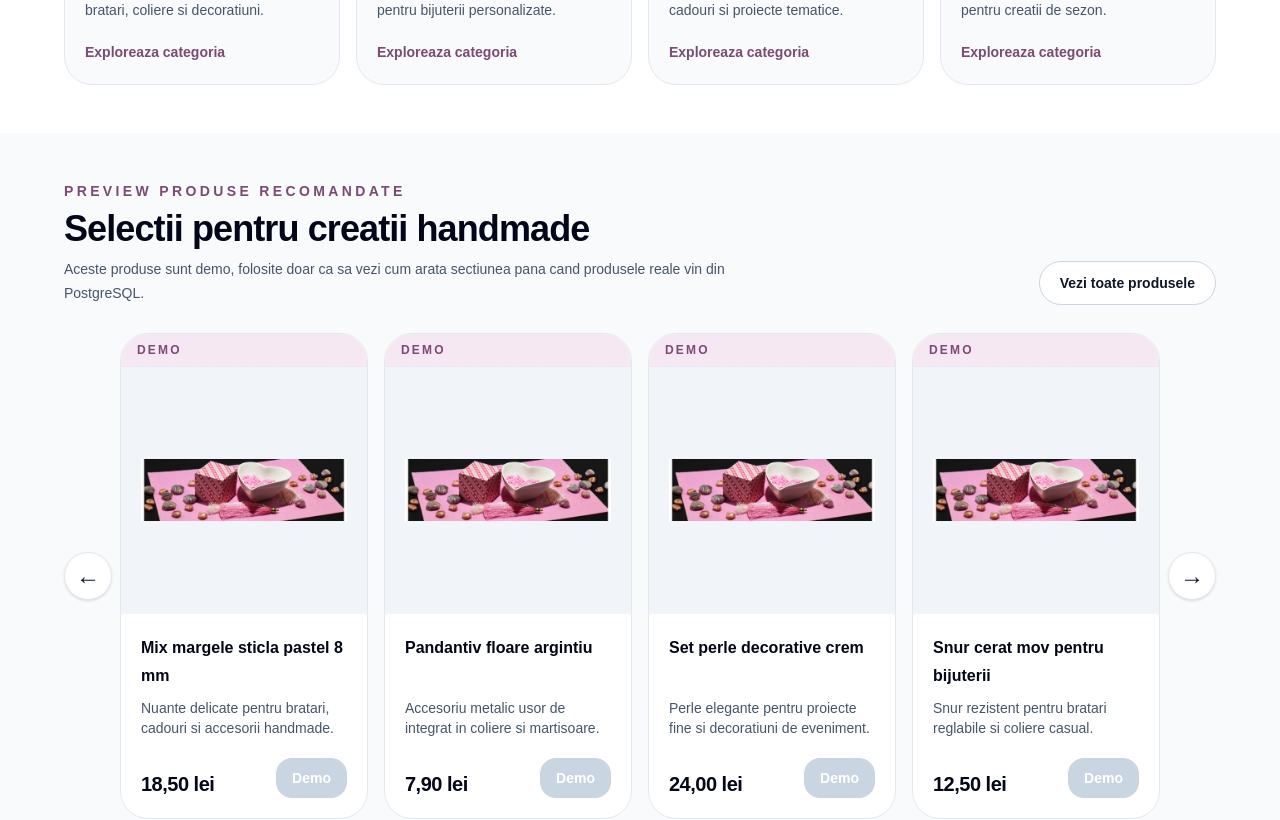
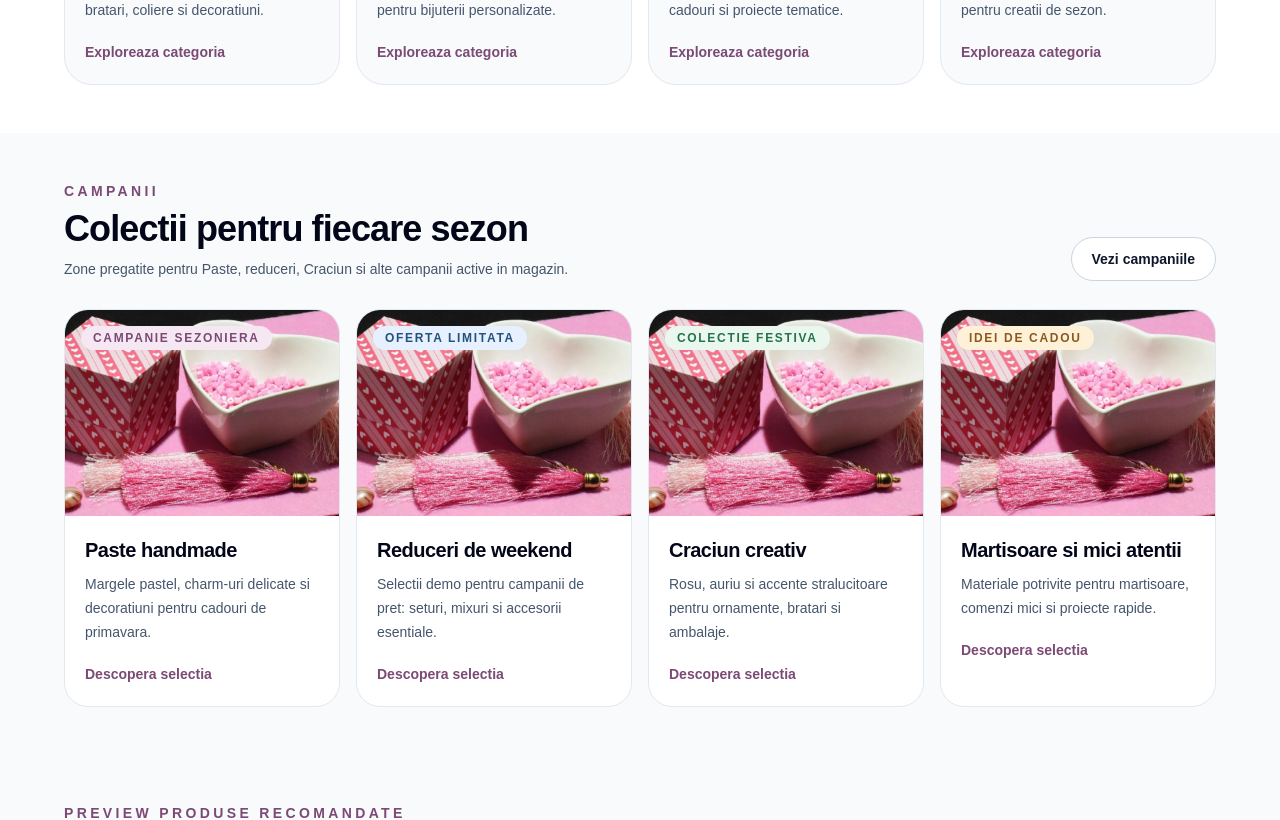
Before and after one commit to DMI-web-presence/margele-net-project, a Next.js app in the folder frontend/: page / in a window 1280 px wide. Shown: the part 1180-2000 px from the top of the page. Built offline with nearby package versions, Linux system fonts and the light colour scheme; no server answers.

Commit message:
MARGELE-27 Added a campaign section.

```diff
--- /dev/null
+++ b/frontend/components/campaign-section.tsx
@@ -0,0 +1,104 @@
+import Image from 'next/image';
+import Link from 'next/link';
+
+const campaigns = [
+  {
+    id: 'easter',
+    eyebrow: 'Campanie sezoniera',
+    title: 'Paste handmade',
+    description: 'Margele pastel, charm-uri delicate si decoratiuni pentru cadouri de primavara.',
+    href: '/catalog?campaign=easter',
+    imageUrl: '/landing-page-image.webp',
+    accentClass: 'bg-[#f6e8f3] text-[#7b4a75]',
+  },
+  {
+    id: 'sale',
+    eyebrow: 'Oferta limitata',
+    title: 'Reduceri de weekend',
+    description: 'Selectii demo pentru campanii de pret: seturi, mixuri si accesorii esentiale.',
+    href: '/catalog?campaign=sale',
+    imageUrl: '/landing-page-image.webp',
+    accentClass: 'bg-[#e7f0ff] text-[#23527c]',
+  },
+  {
+    id: 'christmas',
+    eyebrow: 'Colectie festiva',
+    title: 'Craciun creativ',
+    description: 'Rosu, auriu si accente stralucitoare pentru ornamente, bratari si ambalaje.',
+    href: '/catalog?campaign=christmas',
+    imageUrl: '/landing-page-image.webp',
+    accentClass: 'bg-[#e9f7ef] text-[#27724a]',
+  },
+  {
+    id: 'martisor',
+    eyebrow: 'Idei de cadou',
+    title: 'Martisoare si mici atentii',
+    description: 'Materiale potrivite pentru martisoare, comenzi mici si proiecte rapide.',
+    href: '/catalog?campaign=martisor',
+    imageUrl: '/landing-page-image.webp',
+    accentClass: 'bg-[#fff1d8] text-[#8a5a1f]',
+  },
+] as const;
+
+export default function CampaignSection() {
+  return (
+    <section className="bg-slate-50">
+      <div className="mx-auto w-full max-w-[1400px] px-6 py-12 sm:px-10 lg:px-16">
+        <div className="flex flex-col gap-3 sm:flex-row sm:items-end sm:justify-between">
+          <div>
+            <p className="text-sm font-semibold uppercase tracking-[0.24em] text-[#7b4a75]">
+              Campanii
+            </p>
+            <h2 className="mt-2 text-3xl font-semibold tracking-tight text-slate-950 sm:text-4xl">
+              Colectii pentru fiecare sezon
+            </h2>
+            <p className="mt-2 max-w-2xl text-sm leading-6 text-slate-600">
+              Zone pregatite pentru Paste, reduceri, Craciun si alte campanii active in magazin.
+            </p>
+          </div>
+          <Link
+            href="/catalog"
+            className="inline-flex min-h-11 items-center justify-center rounded-full border border-slate-300 bg-white px-5 text-sm font-semibold text-slate-900 transition hover:bg-slate-100"
+          >
+            Vezi campaniile
+          </Link>
+        </div>
+
+        <div className="mt-7 grid gap-4 md:grid-cols-2 xl:grid-cols-4">
+          {campaigns.map((campaign) => (
+            <Link
+              key={campaign.id}
+              href={campaign.href}
+              className="group overflow-hidden rounded-[1.5rem] border border-slate-200 bg-white transition hover:-translate-y-1 hover:shadow-md"
+            >
+              <div className="relative aspect-[4/3] bg-slate-100">
+                <Image
+                  src={campaign.imageUrl}
+                  alt={campaign.title}
+                  fill
+                  sizes="(min-width: 1280px) 25vw, (min-width: 768px) 50vw, 100vw"
+                  className="object-cover transition duration-300 group-hover:scale-105"
+                  unoptimized
+                />
+                <span
+                  className={`absolute left-4 top-4 rounded-full px-3 py-1 text-xs font-semibold uppercase tracking-[0.14em] ${campaign.accentClass}`}
+                >
+                  {campaign.eyebrow}
+                </span>
+              </div>
+              <div className="p-5">
+                <h3 className="text-xl font-semibold tracking-tight text-slate-950">
+                  {campaign.title}
+                </h3>
+                <p className="mt-2 text-sm leading-6 text-slate-600">{campaign.description}</p>
+                <span className="mt-5 inline-flex text-sm font-semibold text-[#7b4a75]">
+                  Descopera selectia
+                </span>
+              </div>
+            </Link>
+          ))}
+        </div>
+      </div>
+    </section>
+  );
+}
--- a/frontend/components/landing-page.tsx
+++ b/frontend/components/landing-page.tsx
@@ -1,6 +1,7 @@
 import Image from 'next/image';
 import Link from 'next/link';
 import BenefitsStrip from '@/components/benefits-strip';
+import CampaignSection from '@/components/campaign-section';
 import CategoryHighlights from '@/components/category-highlights';
 import FeaturedProductsSection from '@/components/featured-products-section';
 import NewArrivalsSection from '@/components/new-arrivals-section';
@@ -84,6 +85,7 @@ export default function LandingPage({ products }: LandingPageProps) {
 
       <BenefitsStrip />
       <CategoryHighlights />
+      <CampaignSection />
       <FeaturedProductsSection products={featuredProducts} />
       <NewArrivalsSection />
 
```
